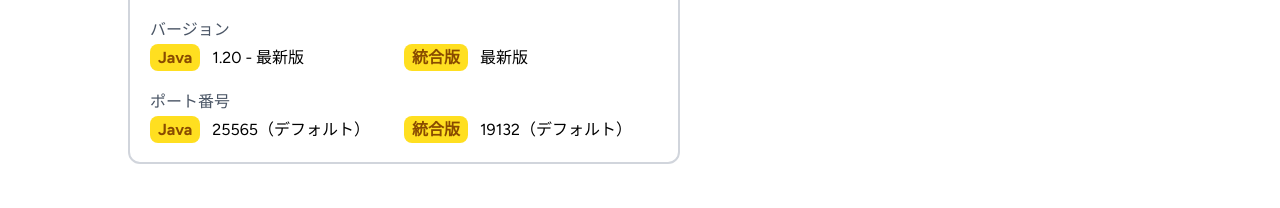
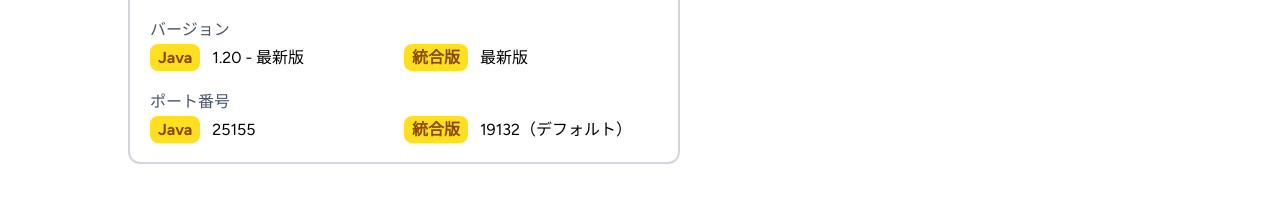
Before and after one commit to Mikage-Server/website, a Next.js app: page /newbie in a window 1280 px wide. Shown: the part 2016-2224 px from the top of the page. Built offline with nearby package versions, Linux system fonts and the light colour scheme; no server answers.

Commit message:
chore: ポート番号を変更

```diff
--- a/app/(main)/newbie/HowToParticipate.tsx
+++ b/app/(main)/newbie/HowToParticipate.tsx
@@ -71,7 +71,7 @@ export default function HowToConnect() {
                   <span className="mr-7 md:mr-3 px-2 py-1 font-bold text-yellow-800 bg-yellow-300 rounded-lg">
                     Java
                   </span>
-                  25565（デフォルト）
+                  25155
                 </div>
                 <div className="mt-2 md:mt-0 w-full md:w-1/2">
                   <span className="mr-3 px-2 py-1 font-bold text-yellow-800 bg-yellow-300 rounded-lg">
```
